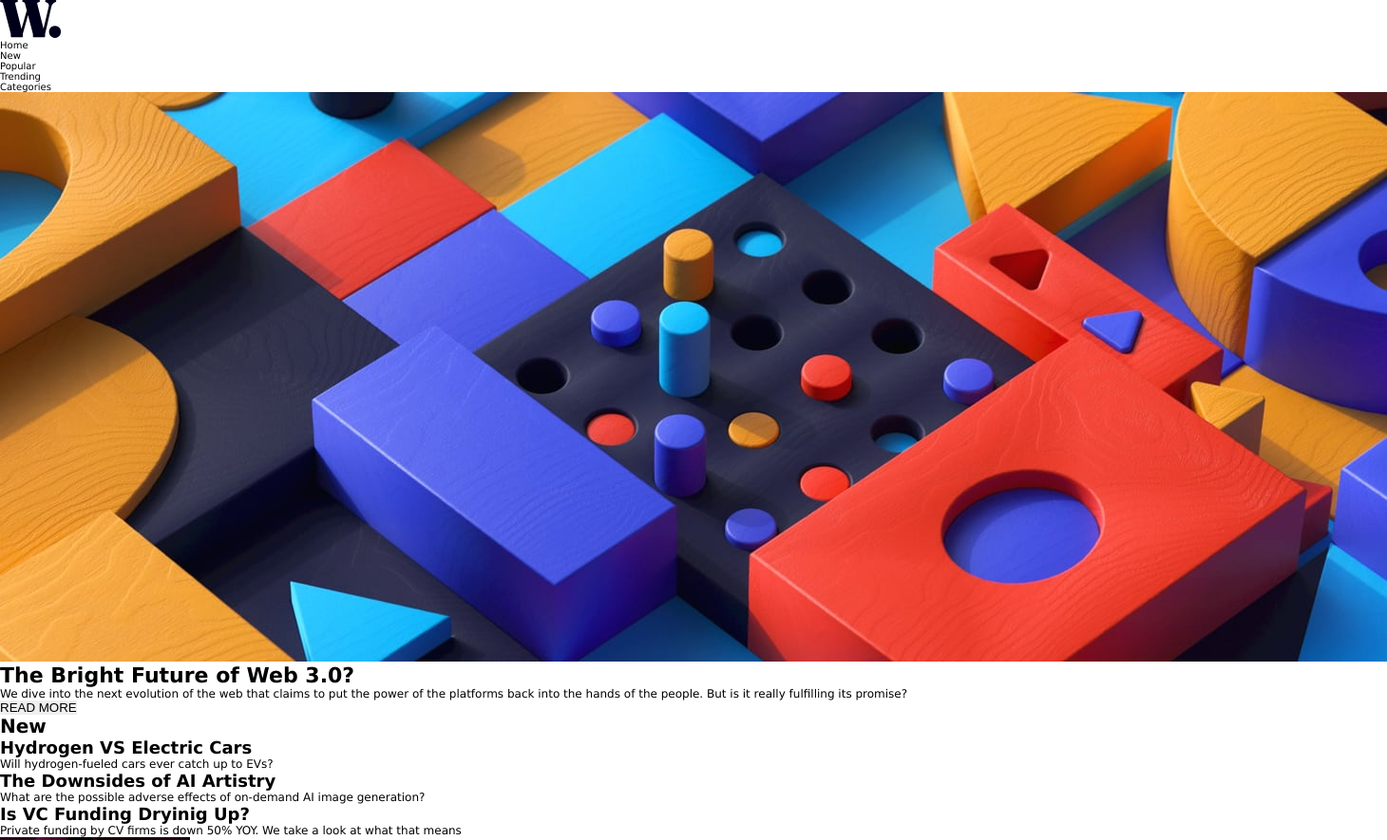
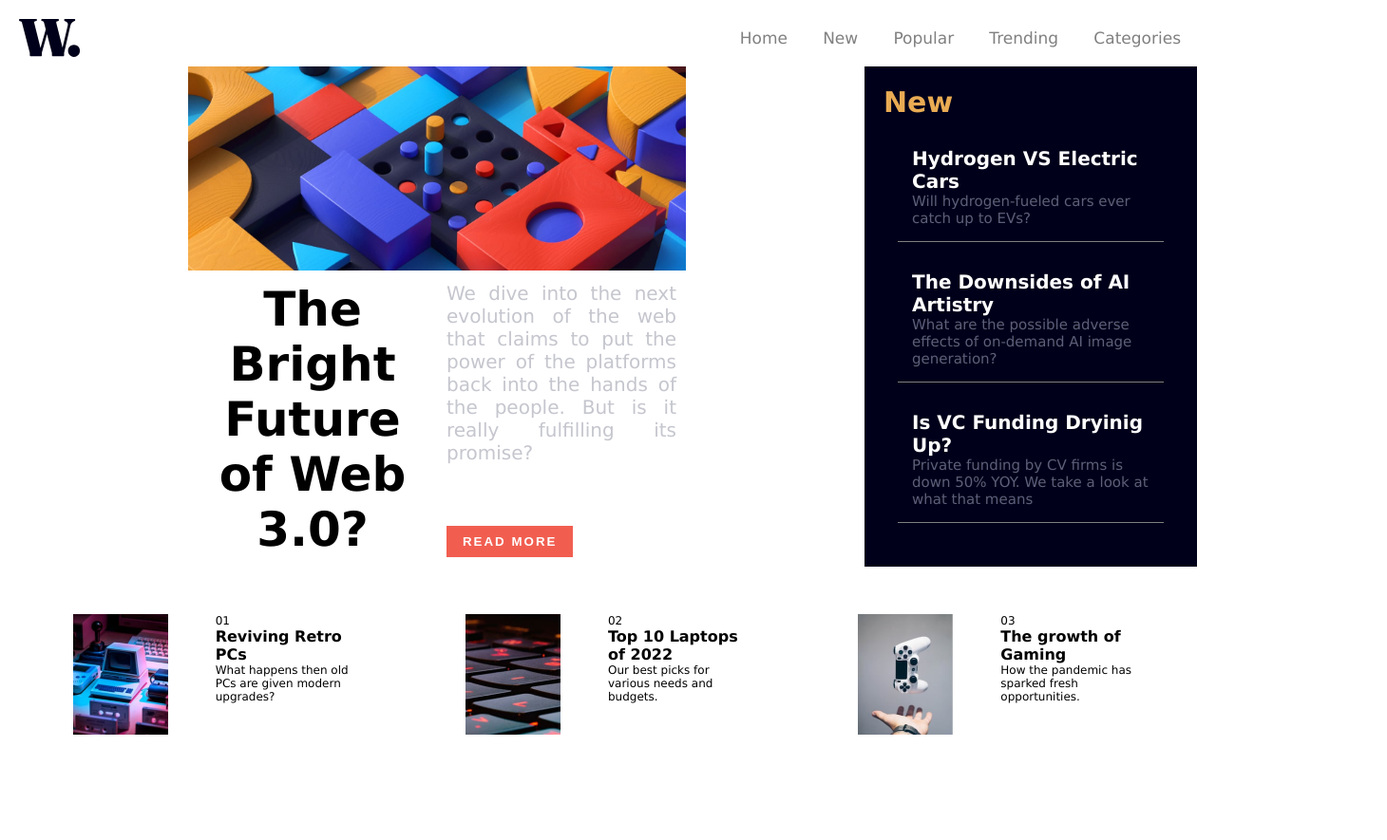
Before and after one commit to KacperZys/news-homepage, a plain HTML site: page index.html in a window 1280 px wide. Shown: the top 885 px of the page at 95% size, 1460 px wide, since content can reach past the window. After the commit the page ends 800 px from the top, so only its background shows below. Drawn offline with Linux system fonts and the light colour scheme.

Commit message:
layout with grid done

```diff
--- a/index.html
+++ b/index.html
@@ -29,15 +29,22 @@
       </nav>
     </header>
     <main class="main">
+      <section class="main__img-wrapper">
         <img class="main__img" src="assets/images/image-web-3-desktop.jpg" alt="image of web">
-      <h1 class="mmain__h1">
+      </section>
+      <section class="main__title">
+        <h1 class="main__h1">
           The Bright Future of Web 3.0?
         </h1>
+      </section>
+      <section class="main__article">
         <p class="main__text">
-        We dive into the next evolution of the web that claims to put the power of the platforms back into the hands of
+          We dive into the next evolution of the web that claims to put the power of the platforms back into the hands
+          of
           the people. But is it really fulfilling its promise?
         </p>
         <button class="main__btn">READ MORE</button>
+      </section>
     </main>
     <aside class="aside">
       <h2 class="aside__h2">
@@ -64,7 +71,8 @@
     </aside>
     <footer class="footer">
       <div class="footer__articles">
-        <img class="footer__img-retro" src="assets/images/image-retro-pcs.jpg" alt="retro PCs">
+        <img class="footer__img" src="assets/images/image-retro-pcs.jpg" alt="retro PCs">
+        <section class="footer__articles-section">
           <p class="footer__article-number">01</p>
           <h4 class="footer__article-title">
             Reviving Retro PCs
@@ -72,9 +80,11 @@
           <p class="footer__article-text">
             What happens then old PCs are given modern upgrades?
           </p>
+        </section>
       </div>
       <div class="footer__articles">
-        <img class="footer__img-laptops" src="assets/images/image-top-laptops.jpg" alt="Top 10 laptops image">
+        <img class="footer__img" src="assets/images/image-top-laptops.jpg" alt="Top 10 laptops image">
+        <section class="footer__articles-section">
           <p class="footer__article-number">02</p>
           <h4 class="footer__article-title">
             Top 10 Laptops of 2022
@@ -82,9 +92,11 @@
           <p class="footer__article-text">
             Our best picks for various needs and budgets.
           </p>
+        </section>
       </div>
       <div class="footer__articles">
-        <img class="footer__img-gaming" src="assets/images/image-gaming-growth.jpg" alt="Growth of Gaming image">
+        <img class="footer__img" src="assets/images/image-gaming-growth.jpg" alt="Growth of Gaming image">
+        <section class="footer__articles-section">
           <p class="footer__article-number">03</p>
           <h4 class="footer__article-title">
             The growth of Gaming
@@ -92,6 +104,7 @@
           <p class="footer__article-text">
             How the pandemic has sparked fresh opportunities.
           </p>
+        </section>
       </div>
     </footer>
   </div>
--- a/main.css
+++ b/main.css
@@ -1 +1,118 @@
-.wrapper {}
+.wrapper {
+    padding: 2em;
+    display: grid;
+    grid-template-columns: repeat(6, 1fr);
+    grid-gap: 10px;
+}
+
+.header {
+    grid-column: 1 / 7;
+    display: flex;
+    justify-content: space-between;
+    align-items: center;
+}
+
+.header__logo {}
+
+.nav__list-items {
+    list-style-type: none;
+    display: inline-block;
+    font-size: 1.7rem;
+    margin: 0 1em;
+    color: gray;
+    cursor: pointer;
+}
+
+.main {
+    grid-column: 2 / 5;
+    display: grid;
+    grid-template-columns: 1fr 1fr;
+}
+
+.main__img-wrapper {
+    grid-column: 1 / 3;
+}
+
+.main__img {
+    width: 100%;
+}
+
+.main__title {
+    grid-column: 1 / 2;
+    text-align: center;
+    padding: 1em;
+}
+
+.main__article {
+    grid-column: 2 / 3;
+    text-align: justify;
+    padding: 1em;
+    display: flex;
+    flex-direction: column;
+}
+
+.main__btn {
+    width: 10em;
+    padding: 0.7em;
+    color: white;
+    background: hsl(5, 85%, 63%);
+    font-weight: bold;
+    letter-spacing: 2px;
+    margin-top: auto;
+}
+
+.main__h1 {
+    font-size: 5rem;
+}
+
+.main__text {
+    font-size: 2rem;
+    color: hsl(233, 8%, 79%);
+}
+
+.aside {
+    grid-column: 6 / 7;
+    background: hsl(240, 100%, 5%);
+    width: 35em;
+    color: white;
+    padding: 2em;
+}
+
+.aside__h2 {
+    color: hsl(35, 77%, 62%);
+    font-size: 3rem;
+}
+
+.aside__articles {
+    border-bottom: 1px solid gray;
+    padding: 1.5em;
+    margin: 1.5em;
+}
+
+.aside__title {
+    font-size: 2rem;
+}
+
+.aside__text {
+    font-size: 1.5rem;
+    color: hsl(236, 13%, 42%);
+}
+
+.footer {
+    grid-column: 1 / 7;
+    display: flex;
+    margin-top: 4em;
+    justify-content: space-around;
+}
+
+.footer__articles {
+    margin: 0 2em;
+    display: grid;
+    grid-template-columns: 15em 15em;
+}
+
+.footer__img {
+    width: 10em;
+}
+
+.footer__articles-section {}
```
Lines whose indentation alone changed are shown as unchanged.
